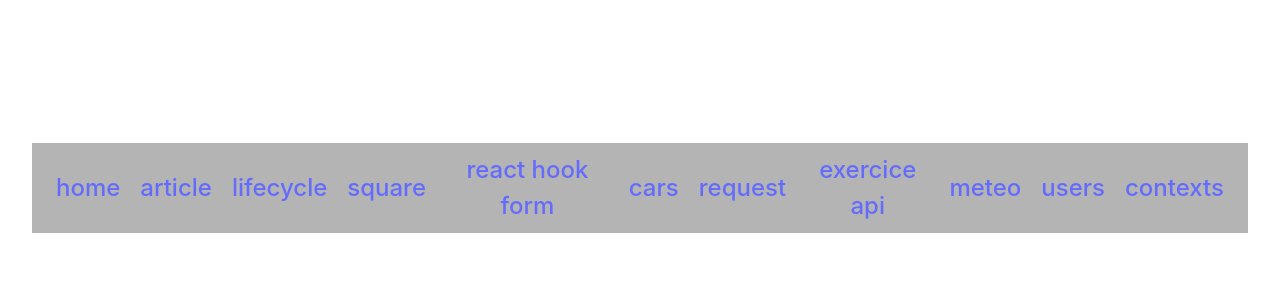
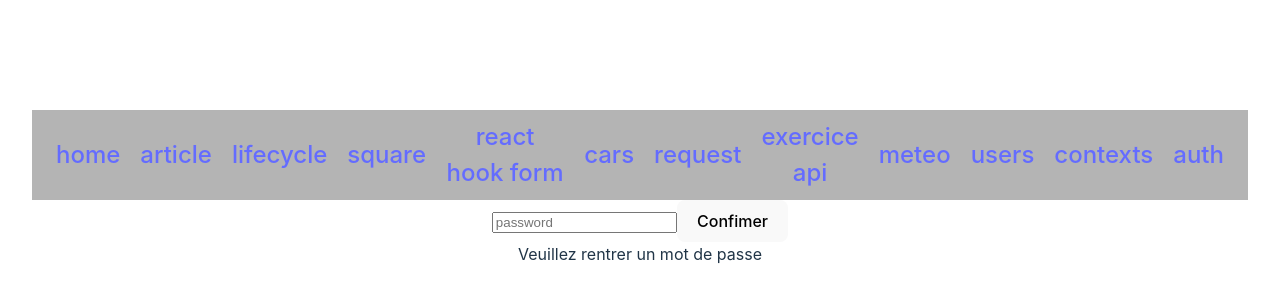
Before and after one commit to Dsaquel/react-week-2, a React (Vite) app: page /auth in a window 1280 px wide. Shown: the part 212-512 px from the top of the page. Built offline with nearby package versions, Linux system fonts and the light colour scheme; no server answers.

Commit message:
Add context exercice

```diff
--- a/src/App.jsx
+++ b/src/App.jsx
@@ -4,6 +4,7 @@ import { BrowserRouter } from 'react-router-dom'
 import './App.css'
 import Navbar from './components/Navbar'
 import ArticlePage from './pages/ArticlePage'
+import Auth from './pages/Auth'
 import Cars from './pages/Cars'
 import Contexts from './pages/Contexts'
 import ExerciceApi from './pages/ExerciceApi'
@@ -31,6 +32,7 @@ function App() {
         <Route path="/meteo" element={<Meteo />} />
         <Route path="/users" element={<Users />} />
         <Route path="/contexts" element={<Contexts />} />
+        <Route path="/auth" element={<Auth />} />
       </Routes>
     </BrowserRouter>
   )
--- a/src/components/Navbar.jsx
+++ b/src/components/Navbar.jsx
@@ -15,6 +15,7 @@ const Navbar = () => {
       <Link to="/meteo">meteo</Link>
       <Link to="/users">users</Link>
       <Link to="/contexts">contexts</Link>
+      <Link to="/auth">auth</Link>
     </div>
   )
 }
--- /dev/null
+++ b/src/components/auth/CardAuth.jsx
@@ -0,0 +1,41 @@
+import { useEffect } from 'react'
+import { useState } from 'react'
+import { DUMMY_API_BASE_URL, DUMMY_API_KEY } from '../../tools/function'
+import Identified from './Identified'
+
+const CardAuth = () => {
+  const [user, setUser] = useState()
+
+  const fetchUser = async () => {
+    try {
+      const dummyUsers = await (
+        await fetch(`${DUMMY_API_BASE_URL}/user?limit=1`, {
+          method: 'GET',
+          headers: {
+            'app-id': DUMMY_API_KEY,
+          },
+        })
+      ).json()
+      setUser(dummyUsers.data[0])
+    } catch (e) {
+      console.log(e)
+    } finally {
+    }
+  }
+
+  useEffect(() => {
+    const init = async () => {
+      await fetchUser()
+    }
+    init()
+  }, [])
+
+  return (
+    <div>
+      {user && <div>{`${user.firstName}-${user.lastName}`}</div>}
+      <Identified />
+    </div>
+  )
+}
+
+export default CardAuth
--- /dev/null
+++ b/src/components/auth/FormAuth.jsx
@@ -0,0 +1,36 @@
+import { useForm } from 'react-hook-form'
+import { useContextAuth } from '../../contexts/AuthContext'
+
+const FormAuth = () => {
+  const { setPassword } = useContextAuth()
+
+  const {
+    register,
+    handleSubmit,
+    formState: { errors },
+    reset,
+  } = useForm()
+
+  const onSubmit = (data) => {
+    setPassword(data.password)
+    reset()
+  }
+
+  return (
+    <form onSubmit={handleSubmit(onSubmit)}>
+      <input
+        placeholder="password"
+        type="password"
+        {...register('password', { required: true })}
+      />
+      {errors.password && (
+        <div style={{ color: 'red' }}>
+          {errors.password.type === 'required' && 'Besoin du mot de passe'}
+        </div>
+      )}
+      <button type="submit">Confimer</button>
+    </form>
+  )
+}
+
+export default FormAuth
--- /dev/null
+++ b/src/components/auth/Identified.jsx
@@ -0,0 +1,21 @@
+import { useState } from 'react'
+import { useContextAuth } from '../../contexts/AuthContext'
+
+const Identified = () => {
+  const [realPassword, setRealPassword] = useState('icNmFj3wjTED6EV')
+  const { password } = useContextAuth()
+
+  return (
+    <div>
+      {password && password === realPassword ? (
+        <div style={{ width: '50px', height: '50px', background: 'green' }} />
+      ) : password && password !== realPassword ? (
+        <div style={{ width: '50px', height: '50px', background: 'red' }} />
+      ) : (
+        <div>Veuillez rentrer un mot de passe</div>
+      )}
+    </div>
+  )
+}
+
+export default Identified
--- /dev/null
+++ b/src/contexts/AuthContext.jsx
@@ -0,0 +1,20 @@
+import React from 'react'
+import { useContext } from 'react'
+import { useState } from 'react'
+
+export const AuthPageContext = React.createContext()
+
+const AuthContextProvider = ({ children }) => {
+  const [password, setPassword] = useState(null)
+  return (
+    <AuthPageContext.Provider value={{ password, setPassword }}>
+      {children}
+    </AuthPageContext.Provider>
+  )
+}
+
+export const useContextAuth = () => {
+  return useContext(AuthPageContext)
+}
+
+export default AuthContextProvider
--- /dev/null
+++ b/src/pages/Auth.jsx
@@ -0,0 +1,14 @@
+import CardAuth from '../components/auth/CardAuth'
+import FormAuth from '../components/auth/FormAuth'
+import AuthContextProvider from '../contexts/AuthContext'
+
+const Auth = () => {
+  return (
+    <AuthContextProvider>
+      <FormAuth />
+      <CardAuth />
+    </AuthContextProvider>
+  )
+}
+
+export default Auth
```
Also changed, not shown: src/tools/function.js (line endings or trailing spaces).
